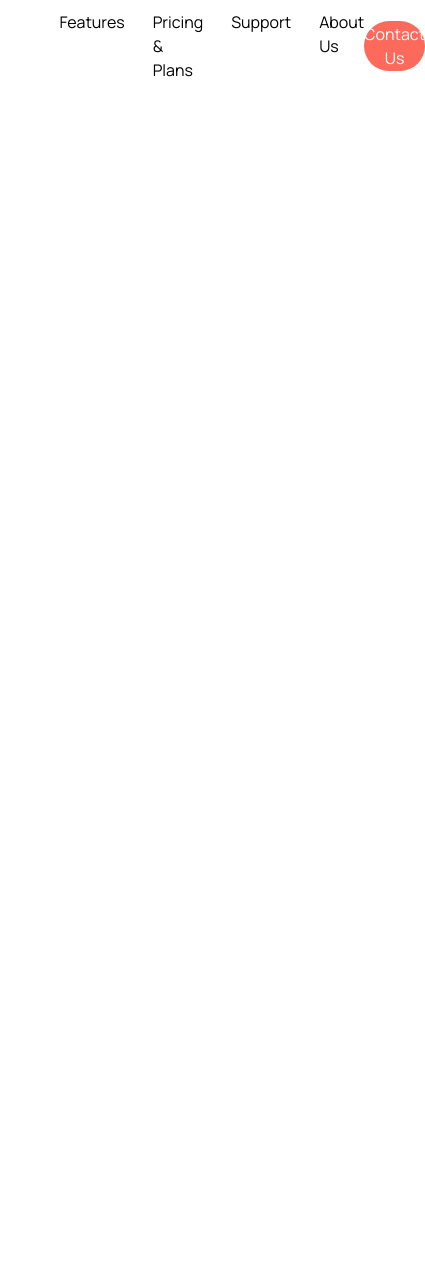
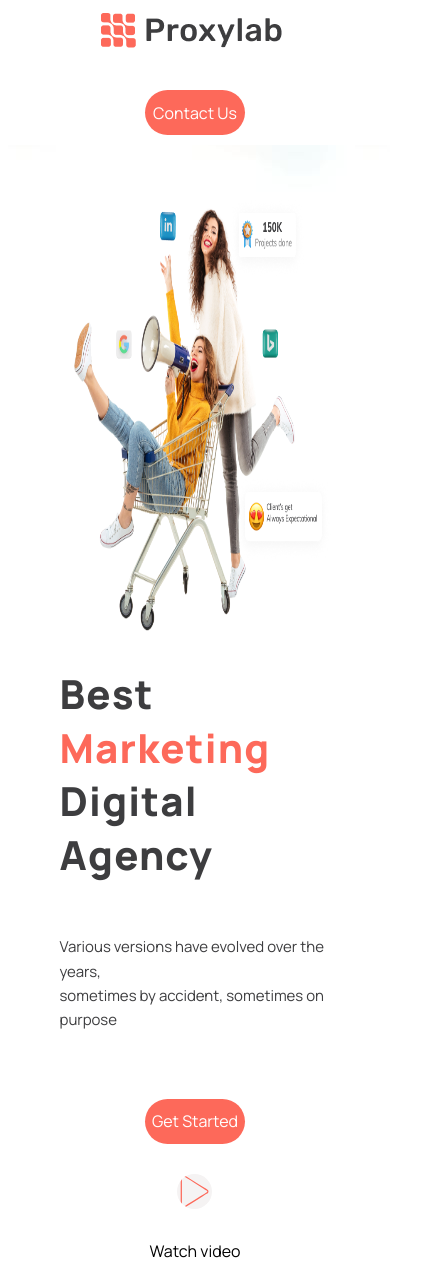
Before and after one commit to SolikhovAbdulloh/git_hub-amalyot, a website: page html/index.html in a window 390 px wide. Shown: the whole page, 425 px wide, since content can reach past the window. Before the commit the page ends 844 px from the top, so only its background shows below. Drawn offline with Linux system fonts and the light colour scheme.

Commit message:
about finish

```diff
--- a/css/style.css
+++ b/css/style.css
@@ -3,6 +3,7 @@
 
 body {
   font-family: 'Manrope', sans-serif;
+  background-image: url("/imges/bg.jpg")
 }
 
 
@@ -42,6 +43,7 @@ button:hover{
     color: black;
 }
 
+
 @media (min-width:1600px){
     .contiener{
         max-width: 1440px;
@@ -49,3 +51,57 @@ button:hover{
         padding: 10px 40px;
     }
 }
+@media (max-width:900px){
+    .menu{
+        display: none;
+
+    }
+    .b{
+        width: 100px;
+        height: 45px;
+    }
+
+}
+@media (max-width:419px){
+   .contiener div{
+    display: flex;
+    flex-direction: column;
+    align-items: center;
+    gap: 20px;
+   }
+   .b:active{
+    background-color: antiquewhite;
+   }
+}
+@media (max-width:1260px){
+    .right h2{
+        font-size: 40px;
+    }
+    .right p{
+        font-size: 15px;
+    }
+
+    .left img{
+
+        width: 300px;
+        height: 250px;
+
+        }
+
+    }
+    @media (max-width:776px){
+         .right{
+            order: 2;
+        }
+        .left img{
+            width: 550px;
+            height: 450px;
+        }
+        .about div{
+            display: flex;
+            flex-direction: column;
+            align-items: center;
+            gap: 30px;
+        }
+
+    }
--- a/html/index.html
+++ b/html/index.html
@@ -4,25 +4,68 @@
     <meta charset="UTF-8" />
     <meta name="viewport" content="width=device-width, initial-scale=1.0" />
     <title>Document</title>
+    <link rel="shortcut icon" href="/imges/favicon.jpg" type="image/x-icon">
     <link rel="stylesheet" href="/css/output.css" />
   </head>
   <body>
     <header>
       <div class="contiener">
         <div class="flex justify-between items-center">
-
           <a href="index.html"><img src="/imges/Logo.png" alt="logo" /></a>
           <div class="menu">
-                <ul class="menu flex gap-7 ">
+            <ul class="menu flex gap-7">
               <li><a href="#">Features</a></li>
               <li><a href="#">Pricing & Plans</a></li>
               <li><a href="#">Support</a></li>
               <li><a href="#">About Us</a></li>
             </ul>
           </div>
-            <button type="button" class="rounded-[50px] w-[137px] h-[50px] bg-[#fd695a]  text-white">Contact Us</button>
+          <button
+            type="button"
+            class="b rounded-[50px] w-[137px] h-[50px] bg-[#fd695a] text-white"
+          >
+            Contact Us
+          </button>
         </div>
       </div>
     </header>
+
+    <main>
+
+        <section class="about mt-8">
+            <div class="contiener flex justify-between items-center ">
+               <div class="right">
+
+
+                   <h2 class="font-extrabold text-[70px] leading-[134%] tracking-[0.03em] text-[#3d3d3f]">
+                       Best <span class="text-[#FD695A] ">Marketing</span><br> Digital Agency
+                    </h2>
+                    <p class=" pt-6 font-normal text-[21px] leading-[162%] text-[#3d3d3f]">Various versions have evolved over the years,<br> sometimes by accident, sometimes on purpose</p>
+
+                    <div class="flex items-center gap-[40px] pt-9">
+                           <button
+            type="button"
+            class="b rounded-[50px] w-[137px] h-[50px] bg-[#fd695a] text-white"
+          >
+           Get Started
+          </button>
+                        <div class=" n flex items-center gap-3  ">
+                            <img src="/imges/play.svg" class="w-[35px] h-[35px] bg-[#f5f3f3] rounded-[36px]" alt="asda">
+                            <a href="#">Watch video</a>
+                        </div>
+                          </div>
+                    </div>
+                    <div class="left">
+                        <img src="/imges/showcase.png"  alt="asd">
+                    </div>
+
+                </div>
+            </div>
+        </section>
+
+
+
+
+    </main>
   </body>
 </html>
```
Also changed, not shown: css/output.css, imges/bg.jpg (added), imges/favicon.jpg (added), imges/play.svg (added), imges/showcase.png (added). Lines whose indentation alone changed are shown as unchanged.
